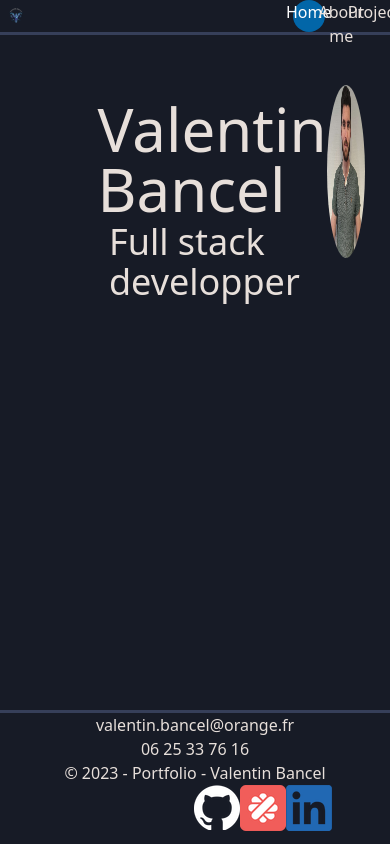
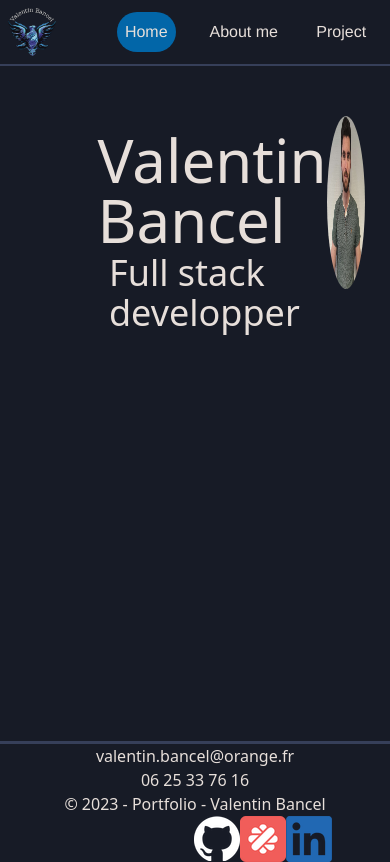
Before and after one commit to ValentinBancel/ValentinBancel-portefolio, an Angular app: page /home in a window 390 px wide. Built offline with nearby package versions, Linux system fonts and the light colour scheme.

Commit message:
add(responsive): add header repsonsive smartphone and computer

```diff
--- a/src/app/component/header/header.component.html
+++ b/src/app/component/header/header.component.html
@@ -1,17 +1,17 @@
-<html class="html_header flex">
+<html>
     <title>Home page</title>
-    <body class="nav-container flex grid items-center justify-center grid-cols-12">
-        <div class="flex justify-self-stretch">
-            <img class="logo ml-[27%] mt-[8%] mb-[10%]" src="../../assets/logo phoenix.png" alt="logo" />
+    <body class="flex grid grid-cols-4 gap-y-10 border-b-2 border-[#363F59] hover:text-[#0288E0]">
+        <div>
+            <img class="flex m-2 w-auto h-12" src="../../assets/logo phoenix.png" alt="logo" />
         </div>
-        <div [class]="home_classe +' flex justify-center col-start-10 text-center h-8'" href="/home">
-            <a href="/home">Home</a>
+        <div class="flex justify-center items-center text-white" href="/home">
+            <a [class]="actual_route == '/home' ? 'button-text disabled-click active p-2 font-HelveticaNeue' : 'p-2 font-HelveticaNeue' "  href="/home">Home</a>
         </div>
-        <div [class]="about_me_classe +' flex justify-center col-start-11 text-center h-8'" href="/about-me">
-            <a href="/about-me">About me</a>
+        <div class="flex justify-center items-center text-white" href="/about-me">
+            <a [class]="actual_route == '/about-me' ? 'button-text disabled-click active p-2 font-HelveticaNeue' : 'button-text p-2 font-HelveticaNeue' " href="/about-me">About me</a>
         </div>
-        <div [class]="project_classe +' flex justify-center col-start-12 text-center h-8'" href="/project">
-            <a href="/project">Project</a>
+        <div class="flex justify-center items-center text-white" href="/project">
+            <a [class]="actual_route == '/project' ? 'button-text disabled-click active p-2 ont-HelveticaNeue' : 'button-text p-2 font-HelveticaNeue' " href="/project">Project</a>
         </div>
     </body>
 </html>
--- a/src/app/component/header/header.component.scss
+++ b/src/app/component/header/header.component.scss
@@ -1,19 +1,4 @@
 @import '../../../variable.scss';
-
-.logo {
-    width: 45%;  // La largeur de l'image sera égale à la largeur du conteneur
-    height: auto; // La hauteur s'ajustera proportionnellement pour conserver le rapport d'aspect
-    border-radius: 50%; // Assurez-vous que l'image elle-même est également ronde
-    object-fit: cover; // Ajustez la propriété d'ajustement de l'objet selon vos besoins
-}
-
-.html_header {
-    background-color: $background;
-}
-
-.nav-container {
-    border-bottom: 3px solid $demarcation; /* Change the color and size as needed */
-}
 
 .button-text {
     color: $text;
@@ -25,7 +10,7 @@
 
 .active {
     background-color: $active_button;
-    border-radius: 50px 50px 50px 50px;
+    border-radius: 50px;
 }
 
 .disabled-click {
--- a/src/app/component/header/header.component.ts
+++ b/src/app/component/header/header.component.ts
@@ -7,31 +7,10 @@ import { Router } from '@angular/router';
 	styleUrls: ['./header.component.scss']
 })
 export class HeaderComponent {
-	home_classe: string = '';
-	about_me_classe: string = '';
-	project_classe: string = '';
 	actual_route: string = '';
 
 	constructor(private router: Router) {
 		this.actual_route = this.isCurrentRoute();
-
-		switch (this.actual_route) {
-			case '/home':
-				this.home_classe = 'active disabled-click text-white mr-[1%] ml-[1%] pt-[1%]';
-				this.about_me_classe = 'button-text mr-[1%] ml-[1%] pt-[1%]';
-				this.project_classe = 'button-text mr-[1%] ml-[1%] pt-[1%]';
-				break;
-			case '/about-me':
-				this.home_classe = 'button-text mr-[1%] ml-[1%] pt-[1%]';
-				this.about_me_classe = 'active disabled-click text-white mr-[1%] ml-[1%] pt-[1%]';
-				this.project_classe = 'button-text mr-[1%] ml-[1%] pt-[1%]';
-				break;
-			case '/project':
-				this.home_classe = 'button-text mr-[1%] ml-[1%] pt-[1%]';
-				this.about_me_classe = 'button-text mr-[1%] ml-[1%] pt-[1%]';
-				this.project_classe = 'active disabled-click text-white mr-[1%] ml-[1%] pt-[1%]';
-				break;
-		}
 	}
 
 	isCurrentRoute(): string {
```
Also changed, not shown: 1 other file (tests, documents, lock files or other folders).
